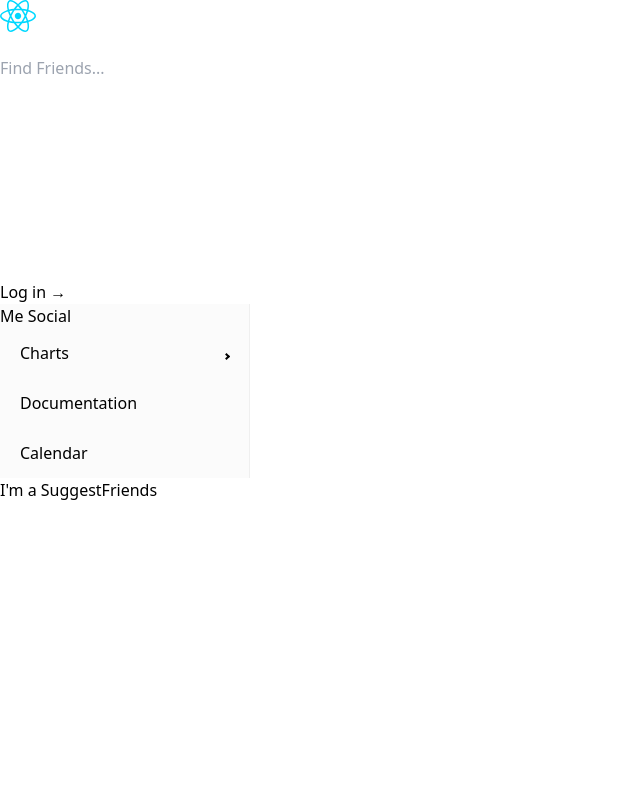
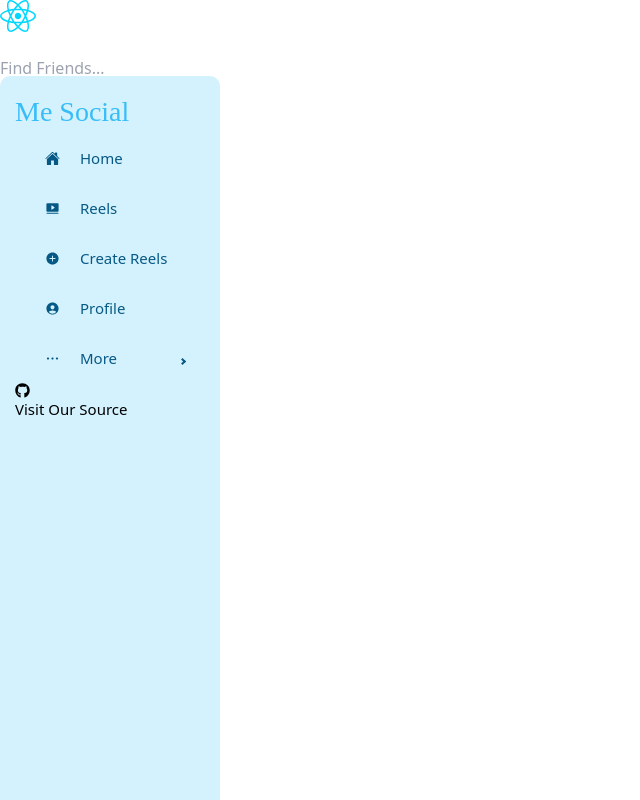
Before and after one commit to anhlinh-II/me-social, a React (Vite) app: page / in a window 1280 px wide. Shown: the whole page, without its empty margins (0-640 px from the left). Built offline with nearby package versions, Linux system fonts and the light colour scheme.

Commit message:
design base sidebar

```diff
--- a/src/App.tsx
+++ b/src/App.tsx
@@ -18,7 +18,7 @@ function App() {
       errorElement: <ErrorPage />,
       children: [
         {
-          path: "posts",
+          path: "",
           element: <Posts />
         },
         {
--- a/src/components/Header.tsx
+++ b/src/components/Header.tsx
@@ -6,7 +6,7 @@ import { BiSolidMessageRounded } from "react-icons/bi";
 import { PiVideoFill } from "react-icons/pi";
 import { IoHome, IoMoonSharp } from "react-icons/io5";
 import { Link, useNavigate } from "react-router-dom";
-import Login from "../view/auth/Login";
+import '../styles/Header.scss';
 
 const Header = () => {
      const navigate = useNavigate();
@@ -14,7 +14,7 @@ const Header = () => {
           <>
                <header className="bg-sky-600">
                     <nav
-                         className="mx-auto flex max-w-7xl items-center justify-between p-4 lg:px-8"
+                         className="mx-auto flex max-w-7xl items-center justify-between p-2 lg:px-8"
                          aria-label="Global"
                     >
                          <div className="flex lg:flex-1">
@@ -41,32 +41,40 @@ const Header = () => {
                               </div>
 
                          </div>
-                         <div className="flex justify-around gap-x-16">
-                              <div className="p-1 mt-0">
-                                   <Link to={`/posts`} >
-                                        <IoHome style={{ fontSize: "24px", color: "white", cursor: "pointer" }} />
-                                   </Link>
-                              </div>
-                              <div className="p-1 mt-0">
-                                   <Link to={`/listfriends`}>
-                                        <IoMdPersonAdd style={{ fontSize: "24px", color: "white", cursor: "pointer" }} />
-                                   </Link>
-                              </div>
-                              <div className="p-1 mt-0">
-                                   <Link to={`reels`}>
-                                        <PiVideoFill style={{ fontSize: "24px", color: "white", cursor: "pointer" }} />
-                                   </Link>
-                              </div>
-                              <div className="mt-0">
-                                   <Link to={`listgroup`}>
-                                        <MdGroups style={{ fontSize: "32px", color: "white", cursor: "pointer" }} />
-                                   </Link>
-                              </div>
-                              <div className="p-1 mt-0">
-                                   <Link to={`seemore`}>
-                                        <VscThreeBars style={{ fontSize: "24px", color: "white", cursor: "pointer" }} />
-                                   </Link>
-                              </div>
+                         <div className="flex justify-around gap-x-12">
+                              <Link
+                                   to={``}
+                                   className="myDiv1 cursor-pointer p-4 px-px-4 h-max mt-0 hover:bg-sky-500 rounded"
+                              >
+                                   <IoHome style={{ fontSize: "24px", color: "white" }} />
+                              </Link>
+                              <Link
+                                   to={`/listfriends`}
+                                   className="cursor-pointer p-4 px-px-4 mt-0 hover:bg-sky-500 rounded"
+                              >
+                                   <IoMdPersonAdd style={{ fontSize: "24px", color: "white" }} />
+                              </Link>
+
+                              <Link
+                                   to={`reels`}
+                                   className="cursor-pointer p-4 px-px-4 mt-0 hover:bg-sky-500 rounded"
+                              >
+                                   <PiVideoFill style={{ fontSize: "24px", color: "white" }} />
+                              </Link>
+
+                              <Link
+                                   to={`listgroup`}
+                                   className="cursor-pointer p-4 px-px-4 mt-0 hover:bg-sky-500 rounded"
+                              >
+                                   <MdGroups style={{ fontSize: "28px", color: "white" }} />
+                              </Link>
+
+                              <Link
+                                   to={`seemore`}
+                                   className="cursor-pointer p-4 px-px-4 mt-0 hover:bg-sky-500 rounded"
+                              >
+                                   <VscThreeBars style={{ fontSize: "24px", color: "white" }} />
+                              </Link>
                          </div>
 
                          <div className="hidden lg:flex lg:flex-1 lg:justify-end flex justify-center align-center">
--- a/src/components/SideBar.tsx
+++ b/src/components/SideBar.tsx
@@ -1,18 +1,61 @@
-import { Sidebar, Menu, MenuItem, SubMenu } from 'react-pro-sidebar';
-import { Link } from 'react-router-dom';
+import { Sidebar, Menu, MenuItem, SubMenu, sidebarClasses, menuClasses } from 'react-pro-sidebar';
+import { IoHome, IoLogOut, IoPersonCircle } from 'react-icons/io5';
+import { PiVideoFill } from 'react-icons/pi';
+import { IoIosAddCircle, IoIosMore, IoMdSettings } from 'react-icons/io';
+import { MdManageAccounts } from 'react-icons/md';
+import { FaGithub } from 'react-icons/fa';
 
 const SideBar = () => {
      return (
           <>
-               <Sidebar>
-                    <span className='p-5'>Me Social</span>
-                    <Menu>
-                         <SubMenu label="Charts">
-                              <MenuItem> Pie charts </MenuItem>
-                              <MenuItem> Line charts </MenuItem>
+               <Sidebar
+                    rootStyles={{
+                         [`.${sidebarClasses.container}`]: {
+                              backgroundColor: '#d4f2fd',
+                              fontSize: '15px',
+                              padding: '15px',
+                              borderRadius: "10px",
+                              overflow: "hidden",
+                              height: "100vh",
+                              position: "fixed",
+                              top: '76px'
+                         },
+                    }}
+               >
+                    <div className='dancing-script-title p-5 decoration-sky-600'>Me Social</div>
+                    <Menu menuItemStyles={{
+                         button: ({ level, active, disabled }) => {
+                              // only apply styles on first level elements of the tree
+                              if (level === 0)
+                                   return {
+                                        color: disabled ? '#0369a1' : '#075985',
+                                        backgroundColor: active ? '#d4f2fd' : undefined,
+                                        fontWeight: "500",
+                                        borderRadius: "10px",
+                                   };
+                         },
+
+                    }}>
+                         <MenuItem icon={<IoHome />} > Home </MenuItem>
+                         <MenuItem icon={<PiVideoFill />}> Reels </MenuItem>
+                         <MenuItem icon={<IoIosAddCircle />}> Create Reels </MenuItem>
+                         <MenuItem icon={<IoPersonCircle />}> Profile </MenuItem>
+                         <SubMenu icon={<IoIosMore />} label="More"
+                              rootStyles={{
+                                   backgroundColor: '#d4f2fd',
+                                   color: '#075985',
+                                   fontWeight: '500'
+                              }}
+                         >
+                              <MenuItem
+                                   icon={<MdManageAccounts />}> Admin Page </MenuItem>
+                              <MenuItem icon={<IoMdSettings />}> Setting </MenuItem>
+                              <MenuItem icon={<IoLogOut />}> Log out </MenuItem>
                          </SubMenu>
-                         <MenuItem> Documentation </MenuItem>
-                         <MenuItem> Calendar </MenuItem>
+                         <div className='cursor-pointer flex justify-center align-center p-5 gap-x-4 fixed bottom-2 decoration-cyan-600'>
+                              <FaGithub className='mt-1 text-base' />
+                              <p className='underline underline-offset-4 decoration-sky-600 font-medium'>Visit Our Source</p>
+                         </div>
                     </Menu>
                </Sidebar>
           </>
--- a/src/styles/App.scss
+++ b/src/styles/App.scss
@@ -6,4 +6,14 @@
 .content-app {
   height: 100%;
   width: 100%;
+  color: #d4f2fd;
 }
+
+.dancing-script-title {
+  font-family: "Dancing Script", cursive;
+  font-optical-sizing: auto;
+  font-weight: 200;
+  font-style: normal;
+  font-size: 28px;
+  color: #38bdf8;
+}
--- /dev/null
+++ b/src/styles/Header.scss
@@ -0,0 +1,9 @@
+.hide1 {
+     display: none;
+     opacity: 0;
+}
+
+.myDiv1:hover + .hide1 {
+     display: block;
+     color: red;
+}
```
Also changed, not shown: src/assets/Screenshot 2024-07-09 215351.png (added).
